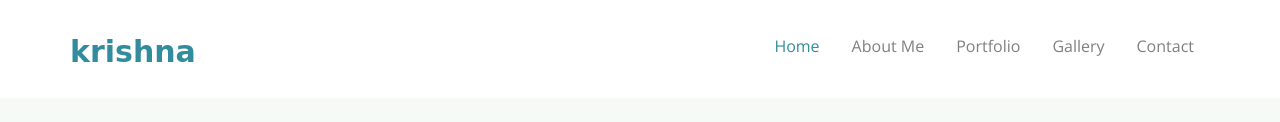
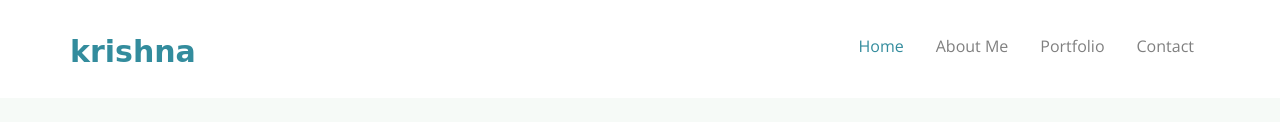
Before and after one commit to awfool/awfool.github.io, a website: page index.html in a window 1280 px wide. Shown: the part 800-922 px from the top of the page. Drawn offline with nearby package versions, Linux system fonts and the light colour scheme; files whose address does not match are found by name; a web font is replaced by a local one.

```diff
--- a/index.html
+++ b/index.html
@@ -102,7 +102,7 @@
 
 							<li><a href="#top">About Me</a></li>
 							<li><a href="#3">Portfolio</a></li>
-							<li><a href="Connect.html">Gallery</a></li>
+
 							<li><a href="Connect.html">Contact</a></li>
 						</ul>
 					</nav>
```
